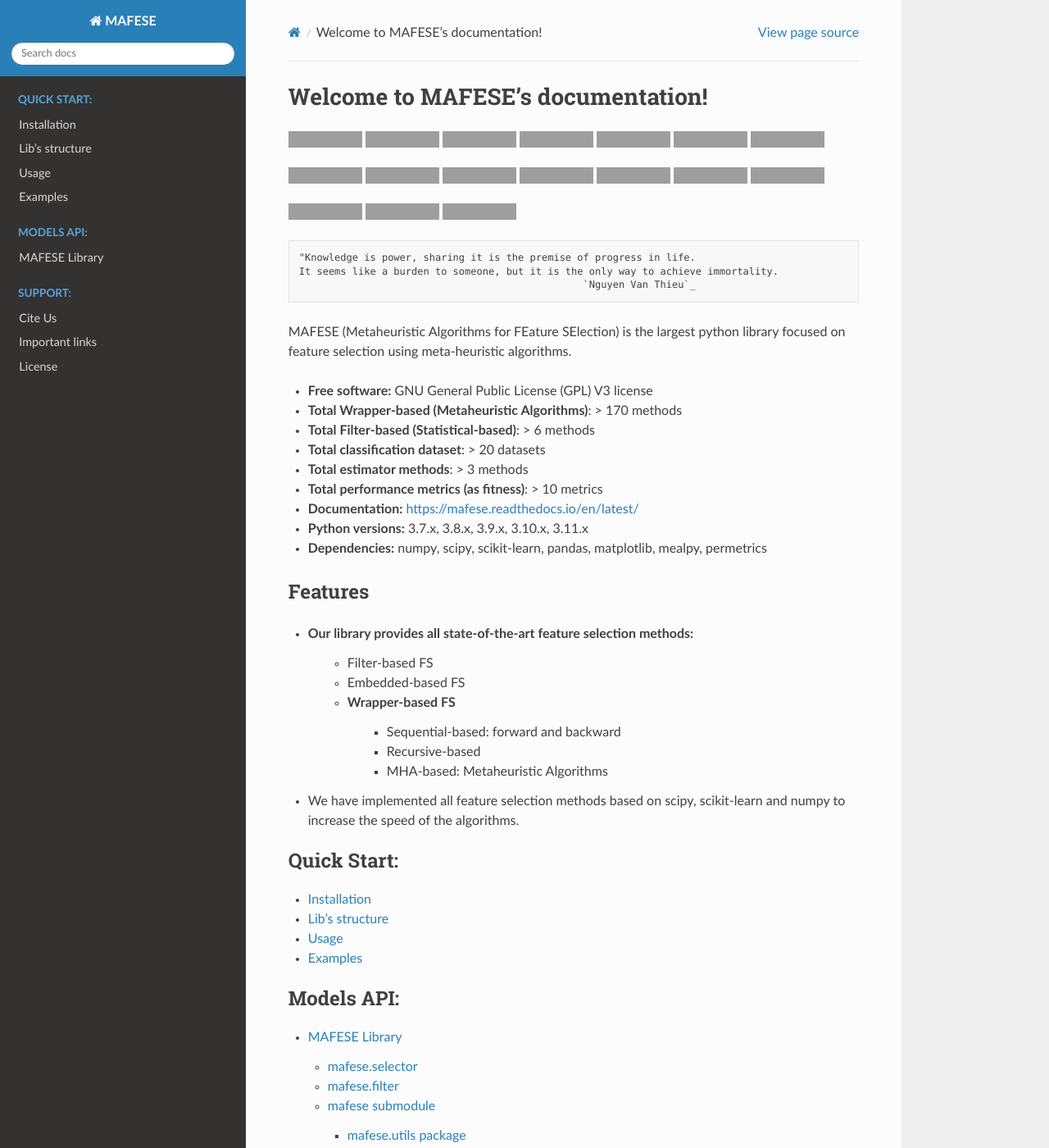
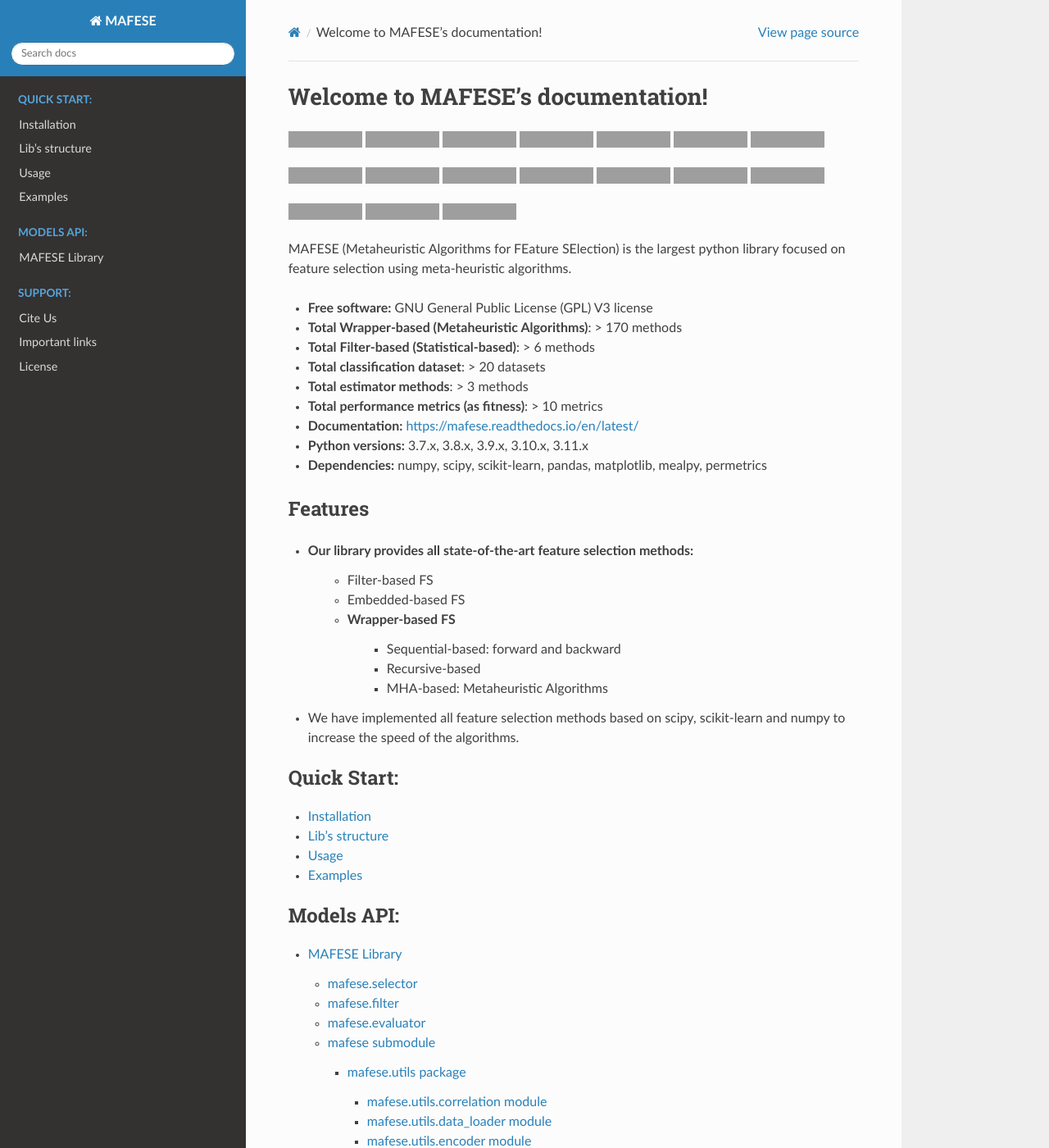
Before and after one commit to thieu1995/mafese, a Sphinx documentation site: the page built from docs/source/index.rst, in a window 1280 px wide and 1400 px high, cut to the strip 0-1400 px from the top of the window. Shown: the whole strip at 82% size. Built offline with Sphinx 7.4.7 and the Read the Docs theme 2.0.0, drawn with Linux system fonts in a browser that asks for light colours; some of the changed text lies outside the part shown; grey boxes are pictures that could not be loaded.

Commit message:
Update docs

```diff
--- a/docs/source/index.rst
+++ b/docs/source/index.rst
@@ -6,7 +6,7 @@
 Welcome to MAFESE's documentation!
 ==================================
 
-.. image:: https://img.shields.io/badge/release-0.1.1-yellow.svg
+.. image:: https://img.shields.io/badge/release-0.1.2-yellow.svg
    :target: https://github.com/thieu1995/mafese/releases
 
 .. image:: https://img.shields.io/pypi/wheel/gensim.svg
@@ -57,14 +57,6 @@
 .. image:: https://img.shields.io/badge/License-GPLv3-blue.svg
    :target: https://www.gnu.org/licenses/gpl-3.0
 
-::
-
-   "Knowledge is power, sharing it is the premise of progress in life.
-   It seems like a burden to someone, but it is the only way to achieve immortality.
-                                                   `Nguyen Van Thieu`_
-
-
-.. _Nguyen Van Thieu: https://www.thieu1995.github.io/
 
 MAFESE (Metaheuristic Algorithms for FEature SElection) is the largest python library focused on feature selection
 using meta-heuristic algorithms.
--- a/docs/source/pages/quick_start.rst
+++ b/docs/source/pages/quick_start.rst
@@ -4,7 +4,7 @@
 
 * Install the `current PyPI release <https://pypi.python.org/pypi/mafese />`_::
 
-   $ pip install mafese==0.1.1
+   $ pip install mafese==0.1.2
 
 
 * Install directly from source code::
```
Also changed, not shown: docs/source/pages/mafese.rst (+9 -0 lines), docs/source/pages/mafese.utils.rst (+16 -0 lines), docs/source/pages/mafese.wrapper.rst (+9 -0 lines).
